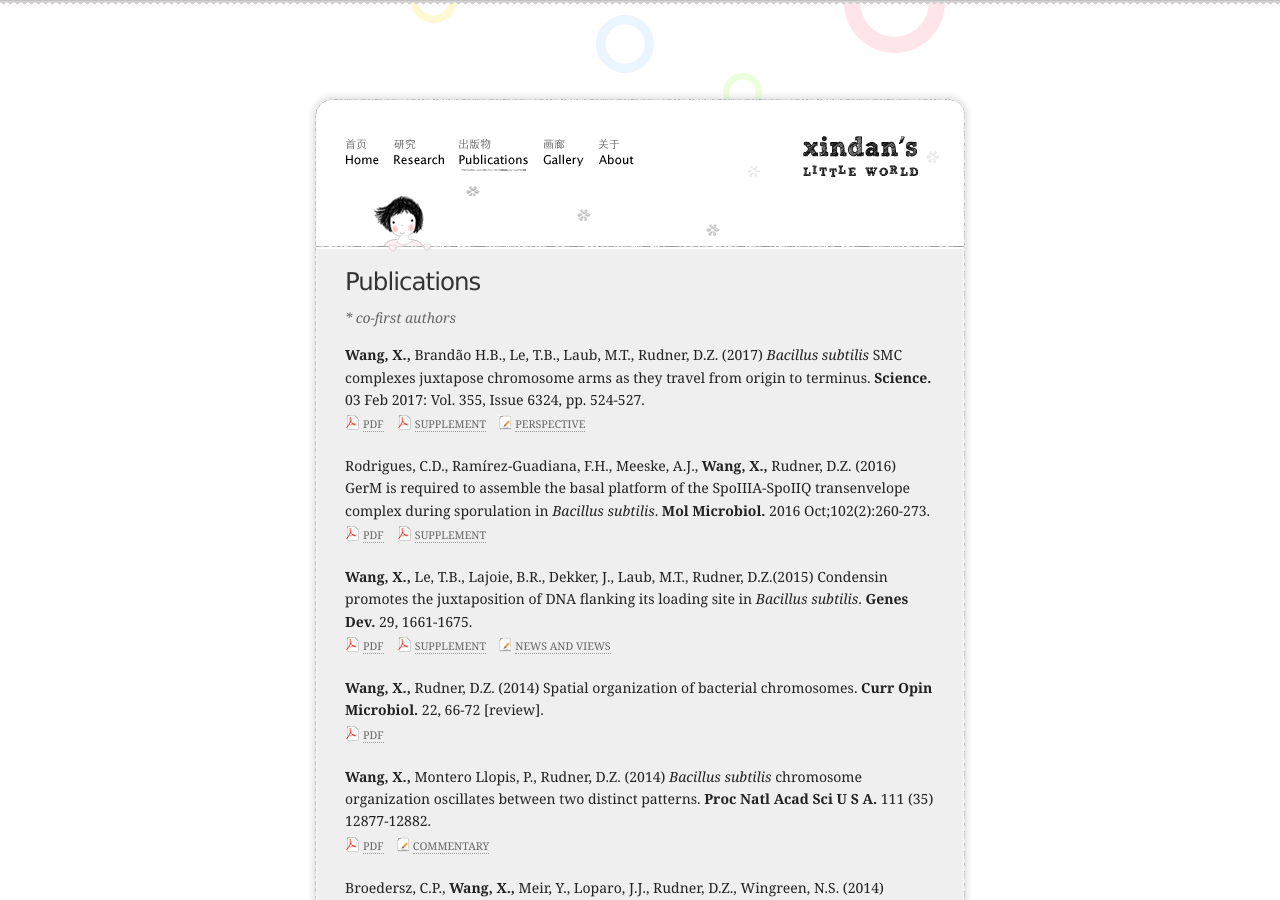
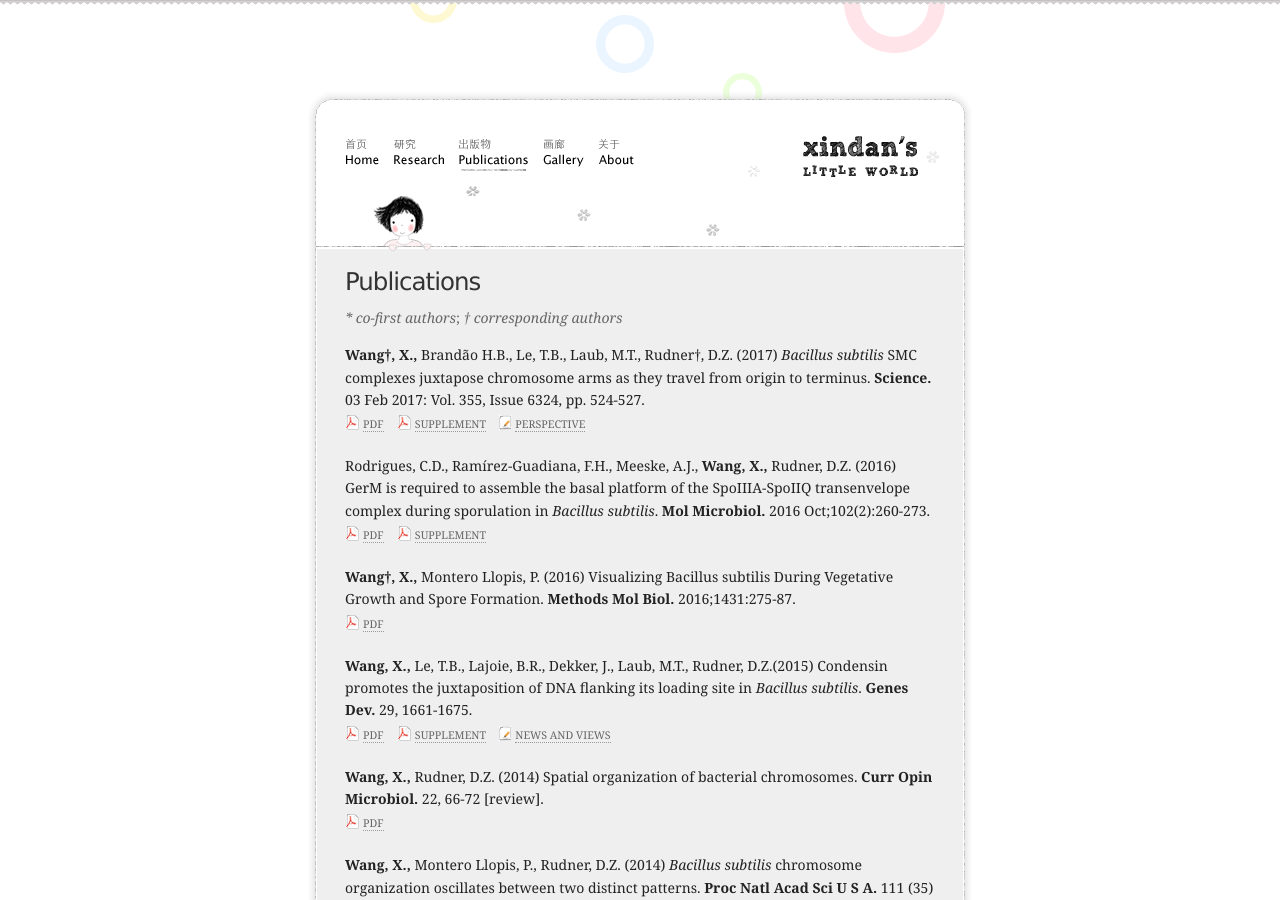
Before and after one commit to xindan/xindan.github.io, a Jekyll site: the page built from publications/index.html, in a window 1280 px wide and 900 px high. Built offline with Jekyll 4.4.1, drawn with Linux system fonts in a browser that asks for light colours.

Commit message:
Add a pub

```diff
--- a/publications/index.html
+++ b/publications/index.html
@@ -7,10 +7,10 @@ class: pub
 <div id="main-top"></div>
 <div id="main-content">
     <h2>Publications</h2>
-    <p class="note"><i>* co-first authors</i></p>
+    <p class="note"><i>* co-first authors</i>; <i>† corresponding authors</i></p>
     <ul>
         <li>
-            <b>Wang, X.,</b> Brandão H.B., Le, T.B., Laub, M.T., Rudner, D.Z. (2017) <i>Bacillus subtilis</i> SMC complexes juxtapose chromosome arms as they travel from origin to terminus. <b>Science.</b> 03 Feb 2017: Vol. 355, Issue 6324, pp. 524-527.
+            <b>Wang†, X.,</b> Brandão H.B., Le, T.B., Laub, M.T., Rudner†, D.Z. (2017) <i>Bacillus subtilis</i> SMC complexes juxtapose chromosome arms as they travel from origin to terminus. <b>Science.</b> 03 Feb 2017: Vol. 355, Issue 6324, pp. 524-527.
             <p>
                 <a class="pdf" rel="nofollow" href="/media/pdfs/Wang_2017_Science.pdf"><span>PDF</span></a>
                 <a class="pdf" rel="nofollow" href="/media/pdfs/Wang_2017_Science_supp.pdf"><span>Supplement</span></a>
@@ -22,6 +22,12 @@ class: pub
             <p>
                 <a class="pdf" rel="nofollow" href="/media/pdfs/Rodrigues_2016_Mol_Micro.pdf"><span>PDF</span></a>
                 <a class="pdf" rel="nofollow" href="/media/pdfs/Rodrigues_2016_Mol_Micro_SI.pdf"><span>Supplement</span></a>
+            </p>
+        </li>
+        <li>
+            <b>Wang†, X.,</b> Montero Llopis, P. (2016) Visualizing Bacillus subtilis During Vegetative Growth and Spore Formation. <b>Methods Mol Biol.</b> 2016;1431:275-87.
+            <p>
+                <a class="pdf" rel="nofollow" href="/media/pdfs/Wang_2016_Method_Chapter.pdf"><span>PDF</span></a>
             </p>
         </li>
         <li>
```
Also changed, not shown: 1 other file.
